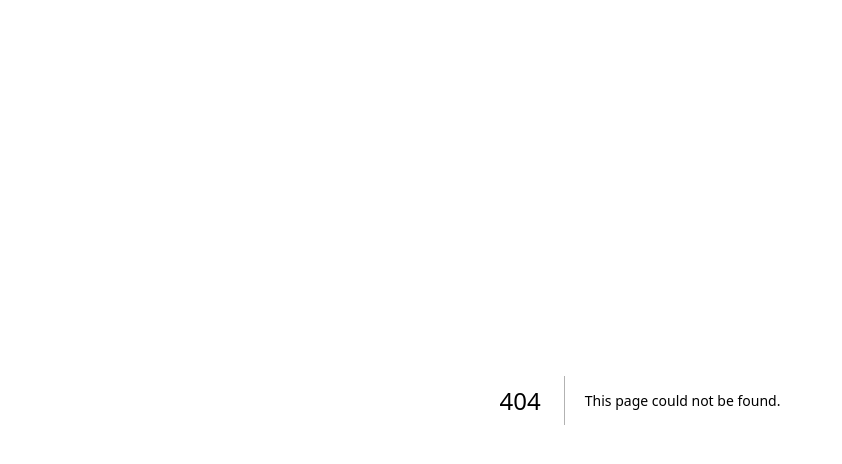
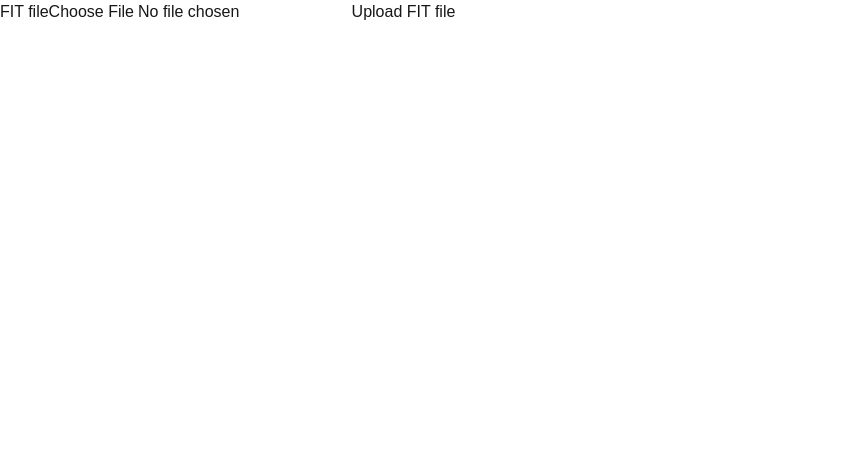
Before and after one commit to yungsimeon/cycling-coach, a Next.js app: page /rides/upload in a window 1280 px wide. Before the commit this address had no page. Shown: the top 464 px of the page, without its empty margins (0-842 px from the left). Built offline with nearby package versions, Linux system fonts and the light colour scheme.

Commit message:
prepare file upload

```diff
--- /dev/null
+++ b/src/app/rides/actions.ts
@@ -0,0 +1,8 @@
+"use server";
+
+export async function uploadRide(formData: FormData): Promise<void> {
+  const file = formData.get("file");
+  if (!(file instanceof File)) throw new Error("Input is not a file.");
+  if (file.size === 0) return;
+  console.log(file.name, file.size);
+}
--- /dev/null
+++ b/src/app/rides/upload/page.tsx
@@ -0,0 +1,13 @@
+import { uploadRide } from "../actions";
+
+export default function UploadRidePage() {
+  return (
+    <div>
+      <form action={uploadRide}>
+        <label htmlFor="file">FIT file</label>
+        <input type="file" name="file" id="file" accept=".fit" />
+        <button type="submit">Upload FIT file</button>
+      </form>
+    </div>
+  );
+}
```
